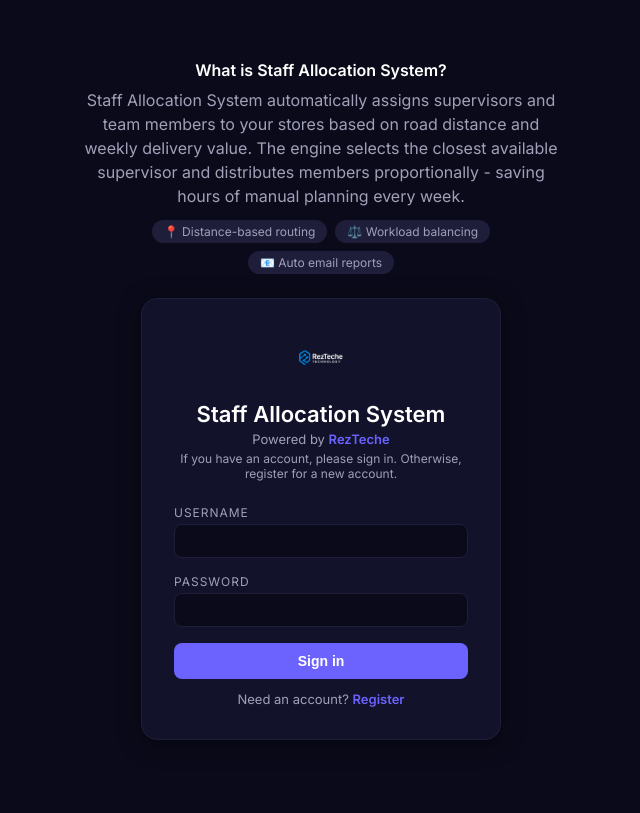
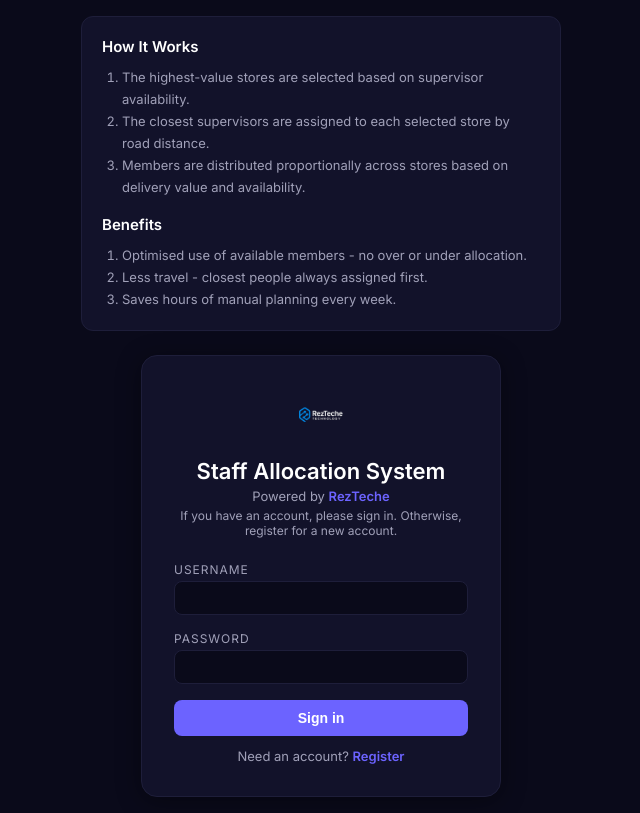
Before and after one commit to reza76py/bunnssa, a React (Create React App) app in the folder frontend/: page /login in a window 1280 px wide. Shown: the whole page, without its empty margins (319-959 px from the left). Built offline with nearby package versions, Linux system fonts and the light colour scheme; no server answers.

Commit message:
Add How It Works and Benefits section to login page

```diff
--- a/frontend/src/pages/LoginPage.jsx
+++ b/frontend/src/pages/LoginPage.jsx
@@ -32,19 +32,30 @@
     <div style={styles.page}>
       <div style={styles.contentWrap}>
         <div style={styles.infoBlock}>
-          <div style={styles.infoTitle}>What is Staff Allocation System?</div>
-          <p style={styles.infoBody}>
-            Staff Allocation System automatically assigns supervisors and team
-            members to your stores based on road distance and weekly delivery
-            value. The engine selects the closest available supervisor and
-            distributes members proportionally - saving hours of manual
-            planning every week.
-          </p>
-          <div style={styles.featurePills}>
-            <span style={styles.pill}>📍 Distance-based routing</span>
-            <span style={styles.pill}>⚖️ Workload balancing</span>
-            <span style={styles.pill}>📧 Auto email reports</span>
-          </div>
+          <div style={styles.infoTitle}>How It Works</div>
+          <ol style={styles.infoList}>
+            <li>
+              The highest-value stores are selected based on supervisor
+              availability.
+            </li>
+            <li>
+              The closest supervisors are assigned to each selected store by
+              road distance.
+            </li>
+            <li>
+              Members are distributed proportionally across stores based on
+              delivery value and availability.
+            </li>
+          </ol>
+
+          <div style={styles.infoTitleBenefits}>Benefits</div>
+          <ol style={styles.infoList}>
+            <li>
+              Optimised use of available members - no over or under allocation.
+            </li>
+            <li>Less travel - closest people always assigned first.</li>
+            <li>Saves hours of manual planning every week.</li>
+          </ol>
         </div>
 
         <div style={styles.card}>
@@ -128,34 +139,32 @@
     alignItems: "center",
   },
   infoBlock: {
+    background: "#12122a",
+    border: "1px solid #1e1e3a",
+    borderRadius: 12,
+    padding: 20,
     maxWidth: 480,
     marginBottom: 24,
-    color: "#a0a0b8",
-    textAlign: "center",
   },
   infoTitle: {
     color: "#ffffff",
-    fontSize: 16,
+    fontSize: 15,
     fontWeight: 600,
-    marginBottom: 8,
+    marginBottom: 10,
   },
-  infoBody: {
+  infoTitleBenefits: {
+    color: "#ffffff",
+    fontSize: 15,
+    fontWeight: 600,
+    marginTop: 16,
+    marginBottom: 10,
+  },
+  infoList: {
     margin: 0,
-    lineHeight: 1.5,
-  },
-  featurePills: {
-    display: "flex",
-    justifyContent: "center",
-    gap: 8,
-    marginTop: 12,
-    flexWrap: "wrap",
-  },
-  pill: {
-    background: "#1e1e3a",
+    paddingLeft: 20,
+    fontSize: 13,
+    lineHeight: 1.7,
     color: "#a0a0b8",
-    borderRadius: 20,
-    padding: "4px 12px",
-    fontSize: 12,
   },
   card: {
     background: "#12122a",
```
